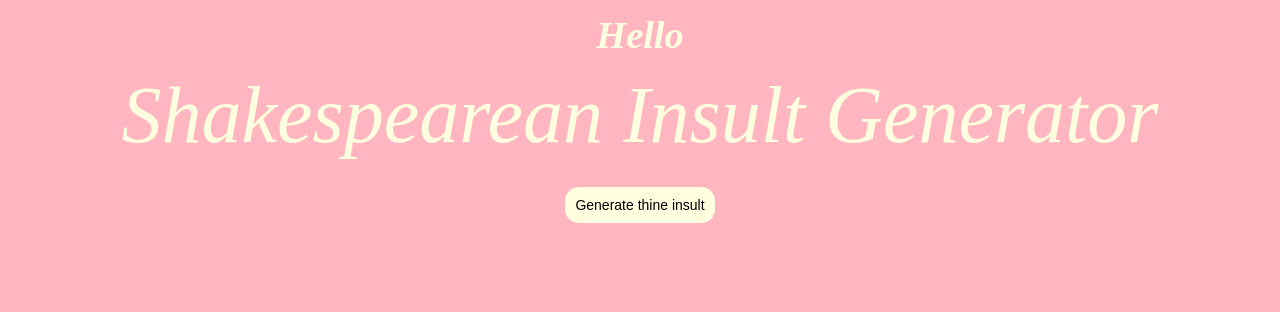
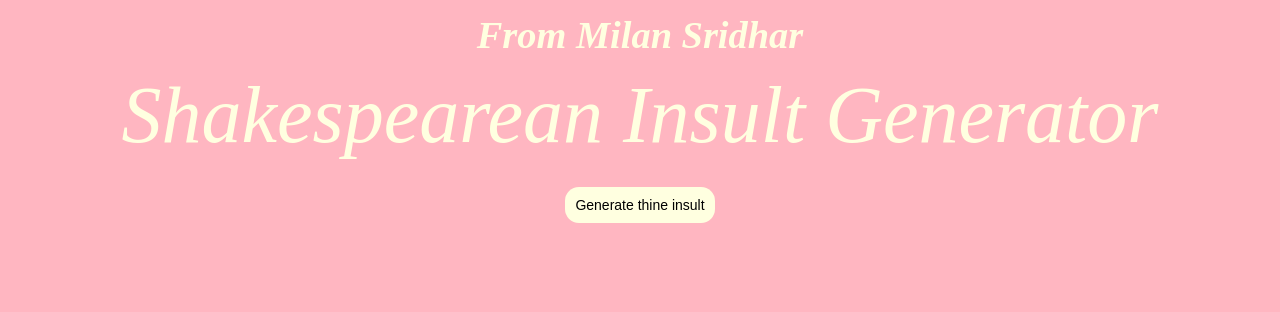
Before and after one commit to milansri09/ShakespeareanInsultWeb, a plain HTML site: page InsultGeneratorHTML.html in a window 1280 px wide. Shown: the top 312 px of the page. Drawn offline with Linux system fonts and the light colour scheme; a web font is replaced by a local one.

Commit message:
Update InsultGeneratorHTML.html

```diff
--- a/InsultGeneratorHTML.html
+++ b/InsultGeneratorHTML.html
@@ -12,7 +12,7 @@
     <div class="centerScreen">
         <div>
             <span class="titleText verticalSpacing" id="mainTitle">
-                Hello
+                From Milan Sridhar
             </span>
             <span class="greetingText verticalSpacing" id="webIntro">
                 Shakespearean Insult Generator
```
